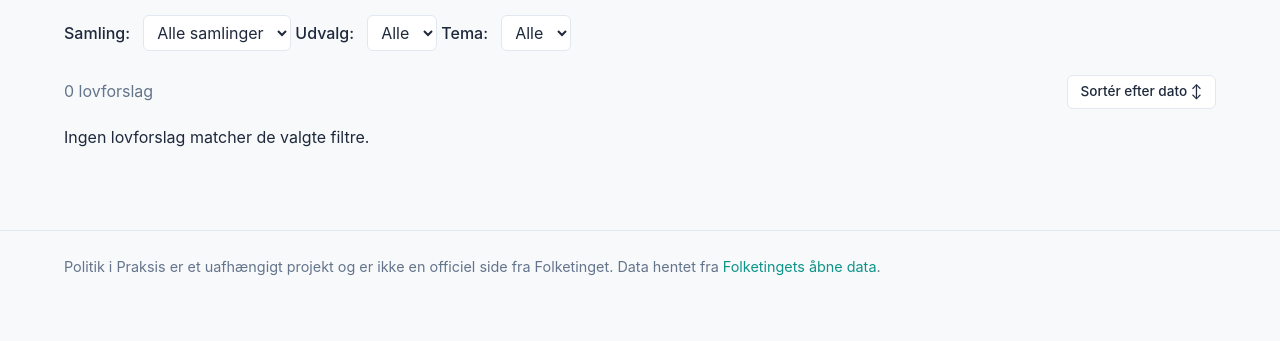
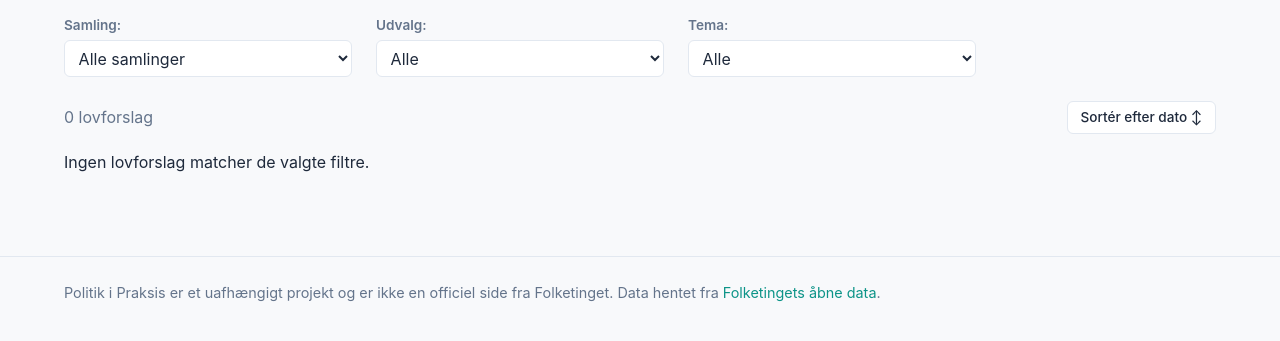
Before and after one commit to JohanChrom/politik-i-praksis, a Flask app: page /bills in a window 1280 px wide. Shown: the part 142-483 px from the top of the page. Run offline with Flask 3, Linux system fonts and the light colour scheme; data that the repository does not hold is empty.

Commit message:
Group committees by name, fix filter row layout, clearer MP view buttons with counts
Co-Authored-By: Claude Sonnet 5.5 <noreply@anthropic.com>

```diff
--- a/app.py
+++ b/app.py
@@ -54,12 +54,26 @@ def get_selected_periode(conn, allow_alle=False):
     return request.args.get("periode", type=int) or default_id
 
 
+def canonical_committee_id(conn, committee_id):
+    """The id the Udvalg dropdown uses for this committee (the lowest id of
+    that name), so the right option shows as selected."""
+    if not committee_id:
+        return None
+    row = conn.execute(
+        "SELECT MIN(id) FROM committee WHERE navn = (SELECT navn FROM committee WHERE id = ?)",
+        (committee_id,),
+    ).fetchone()
+    return row[0] or committee_id
+
+
 def filter_clause(committee_id, tema_id):
     """Extra ' AND ...' SQL (plus its params) for the Udvalg and Tema filters,
     shared by /bills and /mp/<id>. Expects the query to be on `bill`."""
     where, params = "", []
     if committee_id:
-        where += " AND bill.committee_id = ?"
+        # Folketinget gives a committee a new id every samling, so match on
+        # the name to catch the same committee in all of them
+        where += " AND bill.committee_id IN (SELECT id FROM committee WHERE navn = (SELECT navn FROM committee WHERE id = ?))"
         params.append(committee_id)
     if tema_id:
         where += """ AND EXISTS (SELECT 1 FROM bill_emneord
@@ -236,10 +250,10 @@ def mp_detail(mp_id):
     order_by = f"bill.dato {'ASC' if direction == 'asc' else 'DESC'}"
     view = "forslag" if request.args.get("view") == "forslag" else "stemmer"
     selected_periode = request.args.get("periode", type=int)  # None = alle samlinger
-    selected_committee = request.args.get("udvalg", type=int)
     selected_tema = request.args.get("tema", type=int)
 
     conn = get_connection()
+    selected_committee = canonical_committee_id(conn, request.args.get("udvalg", type=int))
     mp = conn.execute("SELECT id, navn FROM mp WHERE id = ?", (mp_id,)).fetchone()
     if mp is None:
         abort(404)
@@ -277,9 +291,10 @@ def mp_detail(mp_id):
         option_where += " AND bill.periode_id = ?"
         option_params.append(selected_periode)
     committees = conn.execute(
-        f"""SELECT DISTINCT committee.id, committee.navn
+        f"""SELECT MIN(committee.id) AS id, committee.navn
             FROM bill JOIN committee ON bill.committee_id = committee.id
-            WHERE {option_where} ORDER BY committee.navn""",
+            WHERE {option_where}
+            GROUP BY committee.navn ORDER BY committee.navn""",
         option_params,
     ).fetchall()
     tema_options = conn.execute(
@@ -365,9 +380,12 @@ def mp_detail(mp_id):
             })
         sections[-1]["bills"].append(bill)
 
+    vote_total = conn.execute("SELECT COUNT(*) FROM vote WHERE mp_id = ?", (mp_id,)).fetchone()[0]
+    sponsor_total = conn.execute("SELECT COUNT(*) FROM bill_sponsor WHERE sponsor_id = ?", (mp_id,)).fetchone()[0]
+
     conn.close()
     return render_template(
-        "mp_detail.html", mp=mp, sections=sections, dir=direction, view=view,
+        "mp_detail.html", vote_total=vote_total, sponsor_total=sponsor_total, mp=mp, sections=sections, dir=direction, view=view,
         has_periods=bool(all_periods), total=total, page=page, pages=pages,
         periode_groups=periode_groups, selected_periode=selected_periode,
         committees=committees, selected_committee=selected_committee,
@@ -383,15 +401,16 @@ def bill_list():
     show_alle = selected_periode == "alle"
     # alphabetical order means little across ten years, so "alle" defaults to newest first
     order_by, sort, direction = date_order_by("bill.dato DESC" if show_alle else "bill.titelkort")
-    selected_committee = request.args.get("udvalg", type=int)
+    selected_committee = canonical_committee_id(conn, request.args.get("udvalg", type=int))
     selected_tema = request.args.get("tema", type=int)
 
     periode_where, periode_params = ("1 = 1", []) if show_alle else ("bill.periode_id = ?", [selected_periode])
 
     committees = conn.execute(
-        f"""SELECT DISTINCT committee.id, committee.navn
+        f"""SELECT MIN(committee.id) AS id, committee.navn
             FROM bill JOIN committee ON bill.committee_id = committee.id
             WHERE {periode_where}
+            GROUP BY committee.navn
             ORDER BY committee.navn""",
         periode_params,
     ).fetchall()
--- a/static/style.css
+++ b/static/style.css
@@ -226,12 +226,24 @@ footer.site-footer {
 /* Forms / controls */
 
 form.periode-picker {
-  margin-bottom: 1.5rem;
+  display: flex;
+  flex-wrap: wrap;
+  align-items: flex-end;
+  gap: var(--space-3) var(--space-4);
+  margin-bottom: var(--space-4);
+}
+
+form.periode-picker .field {
+  display: flex;
+  flex-direction: column;
+  gap: var(--space-1);
+  min-width: 0;
 }
 
 form.periode-picker label {
-  font-weight: 500;
-  margin-right: 0.5rem;
+  font-size: var(--font-size-sm);
+  font-weight: 600;
+  color: var(--text-muted);
 }
 
 select,
@@ -244,6 +256,12 @@ input[type="search"] {
   border-radius: 6px;
   background: var(--surface);
   color: var(--text);
+  max-width: 100%;
+  text-overflow: ellipsis;
+}
+
+form.periode-picker select {
+  width: 18rem;
 }
 
 form.periode-picker button {
--- a/templates/bill_list.html
+++ b/templates/bill_list.html
@@ -6,6 +6,7 @@
   <h1>Lovforslag</h1>
 
   <form class="periode-picker" method="get">
+    <div class="field">
       <label for="periode">Samling:</label>
       <select name="periode" id="periode" onchange="this.form.submit()">
       <option value="alle" {{ "selected" if show_alle else "" }}>Alle samlinger</option>
@@ -17,6 +18,8 @@
         </optgroup>
       {% endfor %}
     </select>
+    </div>
+    <div class="field">
       <label for="udvalg">Udvalg:</label>
       <select name="udvalg" id="udvalg" onchange="this.form.submit()">
       <option value="">Alle</option>
@@ -24,6 +27,8 @@
         <option value="{{ c.id }}" {{ "selected" if c.id == selected_committee else "" }}>{{ c.navn }}</option>
       {% endfor %}
     </select>
+    </div>
+    <div class="field">
       <label for="tema">Tema:</label>
       <select name="tema" id="tema" onchange="this.form.submit()">
       <option value="">Alle</option>
@@ -31,6 +36,7 @@
         <option value="{{ t.id }}" {{ "selected" if t.id == selected_tema else "" }}>{{ t.navn }}</option>
       {% endfor %}
     </select>
+    </div>
     {% if sort %}<input type="hidden" name="sort" value="{{ sort }}"><input type="hidden" name="dir" value="{{ dir }}">{% endif %}
     <noscript><button type="submit">Vis</button></noscript>
   </form>
--- a/templates/mp_list.html
+++ b/templates/mp_list.html
@@ -4,6 +4,7 @@
   <h1>Folketingets medlemmer</h1>
 
   <form class="periode-picker" method="get">
+    <div class="field">
       <label for="periode">Samling:</label>
       <select name="periode" id="periode" onchange="this.form.submit()">
       {% for label, periods in periode_groups %}
@@ -14,6 +15,8 @@
         </optgroup>
       {% endfor %}
     </select>
+    </div>
+    <div class="field">
       <label for="udvalg">Udvalg:</label>
       <select name="udvalg" id="udvalg" onchange="this.form.submit()">
       <option value="">Alle</option>
@@ -21,8 +24,11 @@
         <option value="{{ c.id }}" {{ "selected" if c.id == selected_committee else "" }}>{{ c.navn }}</option>
       {% endfor %}
     </select>
+    </div>
+    <div class="field">
       <label for="q">Søg:</label>
       <input type="search" name="q" id="q" value="{{ q }}" placeholder="Navn...">
+    </div>
     <button type="submit">Vis</button>
   </form>
 
```
Also changed, not shown: other parts of static/style.css (+32 -8 lines), templates/mp_detail.html (+15 -3 lines). Lines whose indentation alone changed are shown as unchanged.
